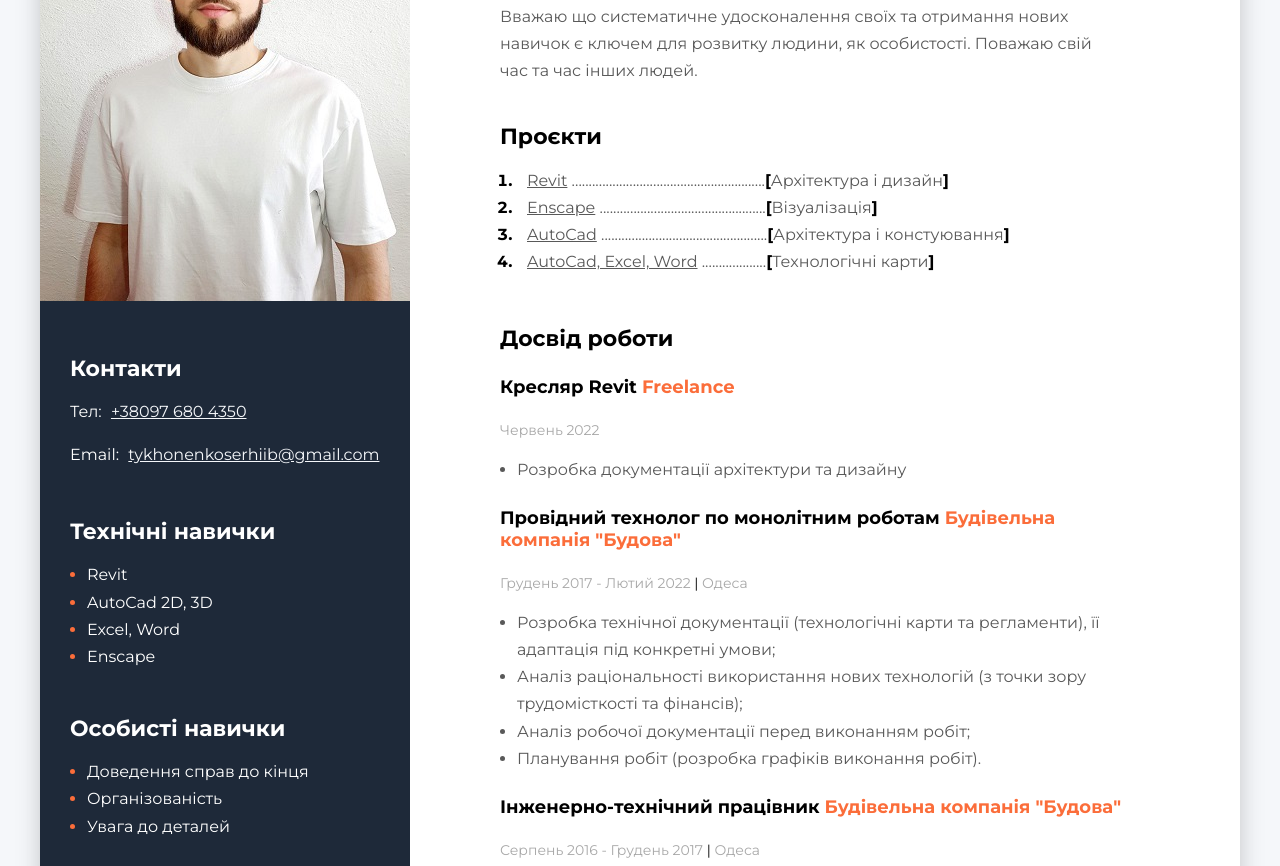
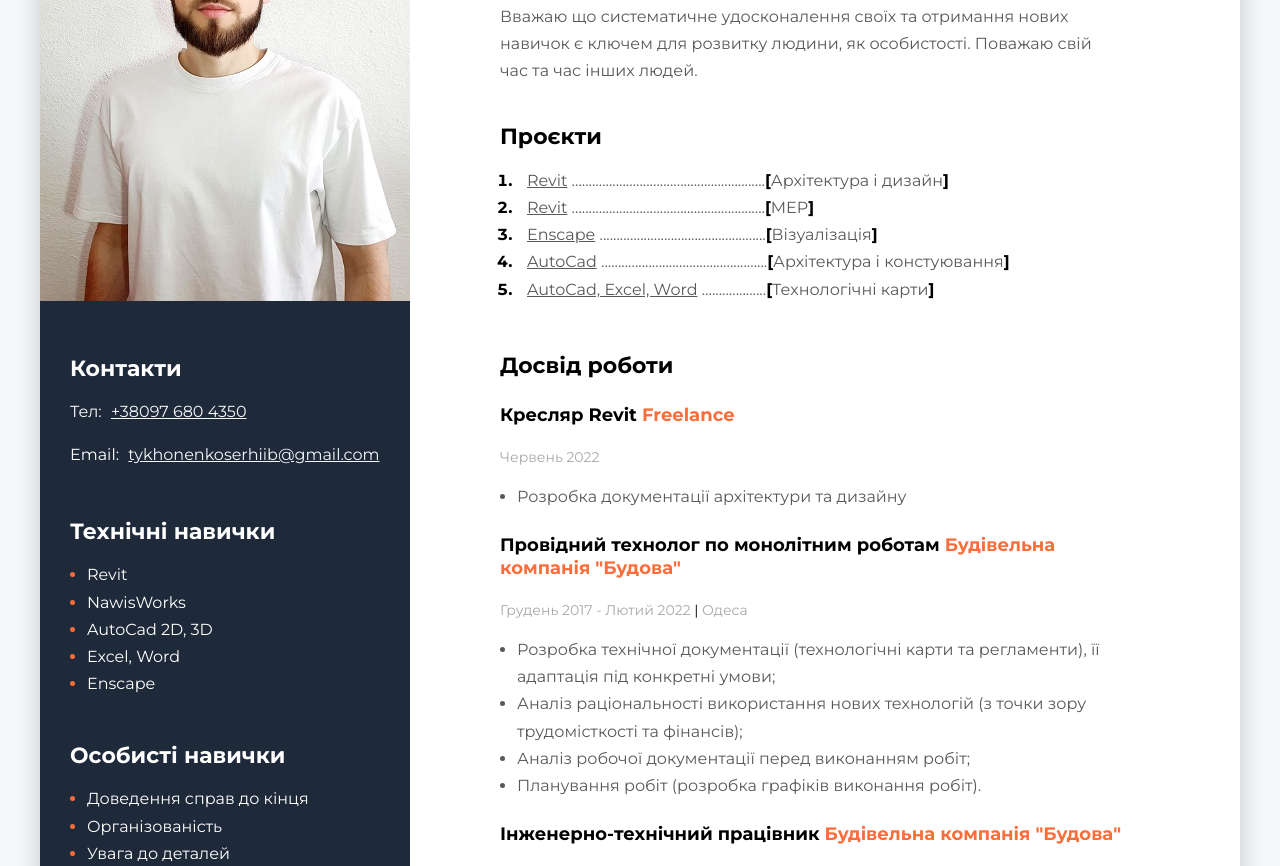
Before and after one commit to serhii1006/resume, a plain HTML site: page index.html in a window 1280 px wide. Shown: the part 204-1070 px from the top of the page. Drawn offline with Linux system fonts and the light colour scheme.

Commit message:
Update index.html

```diff
--- a/index.html
+++ b/index.html
@@ -32,6 +32,10 @@
                 <li class="projects-item">
                     <span class="project"><a href="https://drive.google.com/file/d/1PR17iDyDB6L89QaBKgF9tivIjbeBq1ZD/view?usp=share_link" target="_blank" class="project-link">Revit</a>
                         .........................................................<span class="project-bracket">[</span>Архітектура і дизайн<span class="project-bracket">]</span></span>
+                </li>
+                <li class="projects-item">
+                    <span class="project"><a href="https://drive.google.com/file/d/1at3ta4xxtZUpAqEoSM7FAosyjdltamlh/view?usp=sharing" target="_blank" class="project-link">Revit</a>
+                        .........................................................<span class="project-bracket">[</span>MEP<span class="project-bracket">]</span></span>
                 </li>
                 <li class="projects-item">
                     <span class="project"><a href="https://drive.google.com/file/d/1h36TD6rOlYwwjf_D41l74Whh3tALgD_x/view?usp=share_link" target="_blank" class="project-link">Enscape</a>
@@ -115,6 +119,7 @@
             <h3 class="sidebar-title">Технічні навички</h3>
             <ul class="tech-skills-list">
                 <li class="tech-skills-item"> <span class="tech-skills-text">Revit</span> </li>
+                <li class="tech-skills-item"> <span class="tech-skills-text">NawisWorks</span> </li>
                 <li class="tech-skills-item"> <span class="tech-skills-text">AutoCad 2D, 3D</span> </li>
                 <li class="tech-skills-item"> <span class="tech-skills-text">Excel, Word</span> </li>
                 <li class="tech-skills-item"> <span class="tech-skills-text">Enscape</span> </li>
```
